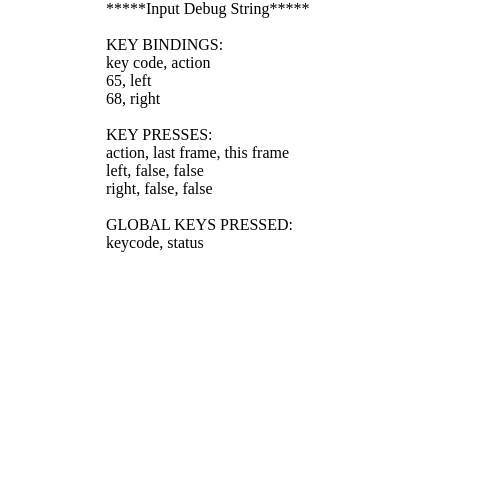
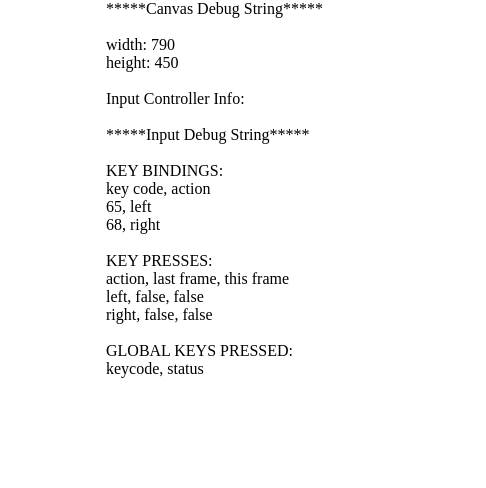
Before and after one commit to emfb760/MemoryJumper, a plain HTML site: page index.html in a window 1280 px wide. Both pictures are taken after a click on the element "trhtrh". Shown: the full height of the page, 794-1280 px from the left. Drawn offline with Linux system fonts and the light colour scheme.

Commit message:
started creating canvas class to modularize canvas information

```diff
--- a/index.html
+++ b/index.html
@@ -3,6 +3,7 @@
 <head>
 	<script src="js/Keycode.js"></script>
 	<script src="js/Input.js"></script>
+	<script src="js/Canvas.js"></script>
 	<script src="js/main.js"></script>
 	<link href="css/common.css" rel="stylesheet" type="text/css">
 </head>
--- /dev/null
+++ b/js/Canvas.js
@@ -0,0 +1,69 @@
+Canvas = function(canvasID) {
+
+	// Keep a reference to the actual canvas DOM element
+	this.DOM;
+
+	// Extract the width and height of the canvas
+	this.width;
+	this.height;
+
+	// Keep a reference to the 2d context for drawing onto the canvas
+	this.context;
+
+	// Input controller for this canvas
+	this.input = new Input();
+
+	// Add key-binding to the input controller of this canvas
+	this.addKeyBinding = function(key, actn) {
+		this.input.addKeyBinding(key, actn);
+	};
+
+	// Start up the input controller for use
+	this.startInputController = function() {
+		this.input.init();
+	};
+
+	// Initialize the canvas object
+	this.init = function(canvasID) {
+		this.DOM = document.getElementById(canvasID);
+		this.width = this.DOM.width;
+		this.height = this.DOM.height;
+		this.context = this.DOM.getContext("2d");
+	};
+
+	// Update this canvas
+	this.update = function() {
+		this.context.clearRect(0, 0, this.width, this.height);
+
+		this.input.update();
+	};
+
+	// Perform any draw functions for this canvas
+	this.draw = function() {
+
+	};
+
+	this.debugString = function() {
+		debug_str = "*****Canvas Debug String*****\n\n";
+
+		debug_str += "width: " + this.width + "\n";
+		debug_str += "height: " + this.height + "\n";
+
+		debug_str += "\nInput Controller Info:\n\n";
+		debug_str += this.input.debugString();
+
+		return debug_str;
+	};
+
+	this.debugHTML = function() {
+		debug_str = "*****Canvas Debug String*****<br/><br/>";
+
+		debug_str += "width: " + this.width + "<br/>";
+		debug_str += "height: " + this.height + "<br/>";
+
+		debug_str += "<br/>Input Controller Info:<br/><br/>";
+		debug_str += this.input.debugHTML();
+
+		return debug_str;
+	};
+};
--- a/js/main.js
+++ b/js/main.js
@@ -11,36 +11,32 @@ window.requestAnimFrame = (function(callback) {
 })();
 
 // Create game objects globally so that they can be access by any function
-input = new Input();
+player1_canvas = new Canvas();
 
 function init() {
 	// Activate the keyboard event listeners
 	window.addEventListener("keydown", InputKeyDownListener, false);
 	window.addEventListener("keyup", InputKeyUpListener, false);
 
-	// Set up the keybindings to be used by input object(s)
-	input.addKeyBinding(KEYCODE.A,"left");
-	input.addKeyBinding(KEYCODE.D,"right");
+	// Initialize player 1 canvas
+	player1_canvas.init("myCanvas");
 
-	// Initialize input object(s)
-	input.init();
+	// Set up the keybindings to be used in player 1 canvas and then initialize the input controller
+	player1_canvas.addKeyBinding(KEYCODE.A,"left");
+	player1_canvas.addKeyBinding(KEYCODE.D,"right");
+	player1_canvas.startInputController();
+
 }
 
 function update() {
-	// Get canvas and context information to be used to update the next frame
-	canvas = document.getElementById("myCanvas");
-	context = canvas.getContext("2d");
-	context.clearRect(0, 0, canvas.width, canvas.height);
-
-	// Update input state
-	input.update();
-
+	// update canvas
+	player1_canvas.update();
 
 	// Other objects to be updated go here.................
 
 
 	// Call draw function and set update() to be called on next frame
-	draw(context);
+	draw(player1_canvas.context);
     requestAnimFrame(function() {
         update();
     });
@@ -50,9 +46,11 @@ temp = 0;
 tempDelay = 60*5;
 
 function draw(context) {
+	player1_canvas.draw();
+
 	if( temp > tempDelay ) {
-		document.getElementById("hello").innerHTML = input.debugHTML();
-		//alert(input.debugString());
+		document.getElementById("hello").innerHTML = player1_canvas.debugHTML();
+		//alert(player1_canvas.debugString());
 		temp = 0;
 	}
 	else {
```
